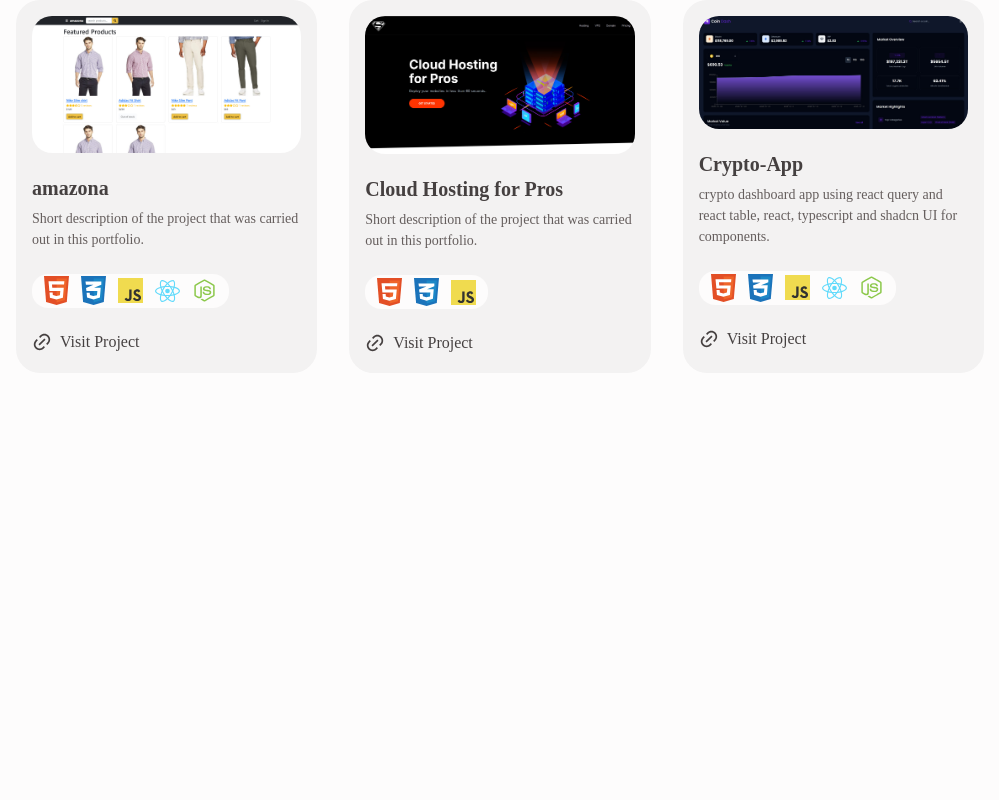
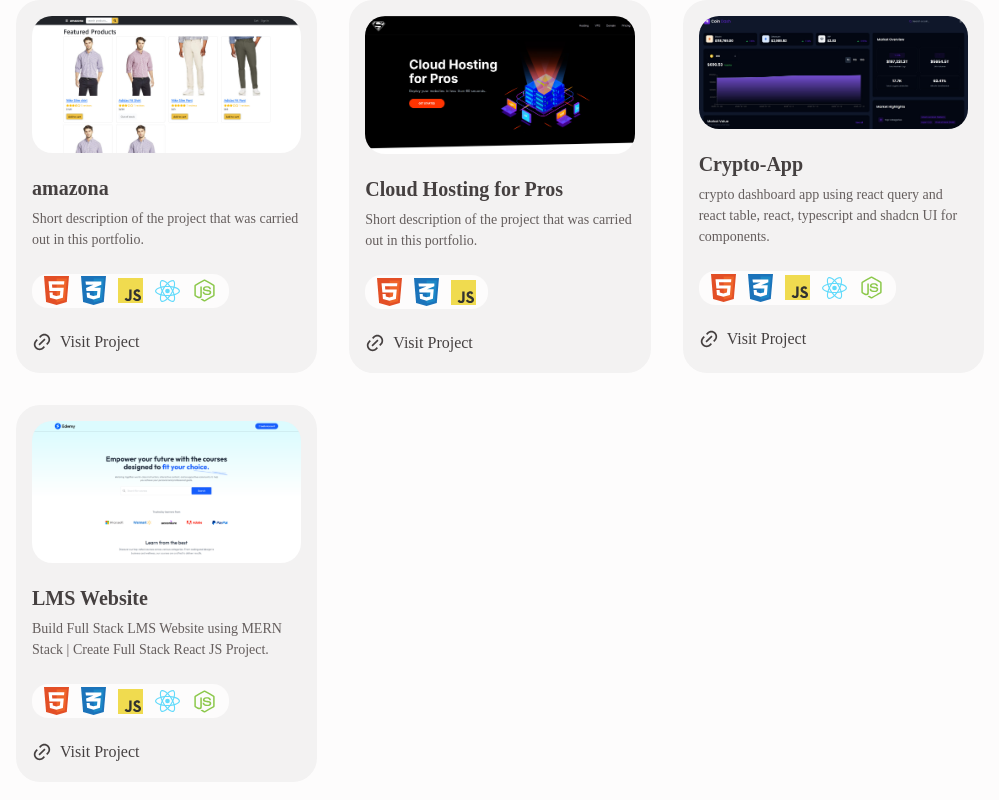
Before and after one commit to codewithsani/Portfolio, a React (Vite) app: page /portfolio in a window 1280 px wide. Shown: the part 609-1409 px from the top of the page, without its empty margins (140-1139 px from the left). Before the commit the page ends 1046 px from the top, so only its background shows below. Built offline with nearby package versions, Linux system fonts and the light colour scheme.

Commit message:
add new Project

```diff
--- a/src/Data.jsx
+++ b/src/Data.jsx
@@ -20,8 +20,7 @@ import projectImg3 from "./assets/project-3.jpg";
 import projectImg4 from "./assets/project-4.jpg";
 import projectImg5 from "./assets/project-5.jpg";
 import projectImg6 from "./assets/Project-6.jpg";
-
-
+import projectImg7 from "./assets/Project-7.jpg";
 
 import Theme1 from "./assets/red.png";
 import Theme2 from "./assets/blueviolet.png";
@@ -294,7 +293,7 @@ export const portfolio = [
     title: "portfolio",
     description:
       "Short description of the project that was carried out in this portfolio.",
-    skills: [skillsImg3, skillsImg4, skillsImg6 ],
+    skills: [skillsImg3, skillsImg4, skillsImg6],
     link: "https://portfolio-e24r.onrender.com",
   },
 
@@ -304,7 +303,7 @@ export const portfolio = [
     title: "movie-hub",
     description:
       "Short description of the project that was carried out in this portfolio.",
-    skills: [skillsImg1,skillsImg2,skillsImg3, skillsImg4],
+    skills: [skillsImg1, skillsImg2, skillsImg3, skillsImg4],
     link: "https://movie-hub-alpha.vercel.app/",
   },
 
@@ -314,7 +313,7 @@ export const portfolio = [
     title: "game-hub",
     description:
       "Short description of the project that was carried out in this portfolio.",
-    skills: [skillsImg1, skillsImg2, skillsImg3,skillsImg4],
+    skills: [skillsImg1, skillsImg2, skillsImg3, skillsImg4],
     link: "https://game-hub-nine-tau.vercel.app/",
   },
 
@@ -324,7 +323,7 @@ export const portfolio = [
     title: "amazona",
     description:
       "Short description of the project that was carried out in this portfolio.",
-    skills: [skillsImg1,skillsImg2,skillsImg3, skillsImg4, skillsImg6],
+    skills: [skillsImg1, skillsImg2, skillsImg3, skillsImg4, skillsImg6],
     link: "https://amazona.onrender.com",
   },
 
@@ -343,10 +342,18 @@ export const portfolio = [
     title: "Crypto-App",
     description:
       "crypto dashboard app using react query and react table, react, typescript and shadcn UI for components.",
-    skills: [skillsImg1,skillsImg2,skillsImg3, skillsImg4, skillsImg6],
+    skills: [skillsImg1, skillsImg2, skillsImg3, skillsImg4, skillsImg6],
     link: "https://coin-dash-final.vercel.app/",
   },
-
+  {
+    id: 7,
+    img: projectImg7,
+    title: "LMS Website",
+    description:
+      "Build Full Stack LMS Website using MERN Stack | Create Full Stack React JS Project.",
+    skills: [skillsImg1, skillsImg2, skillsImg3, skillsImg4, skillsImg6],
+    link: "https://lms-frontend-ochre-delta.vercel.app/",
+  },
 ];
 
 export const themes = [
```
Also changed, not shown: src/assets/Project-7.jpg (added).
